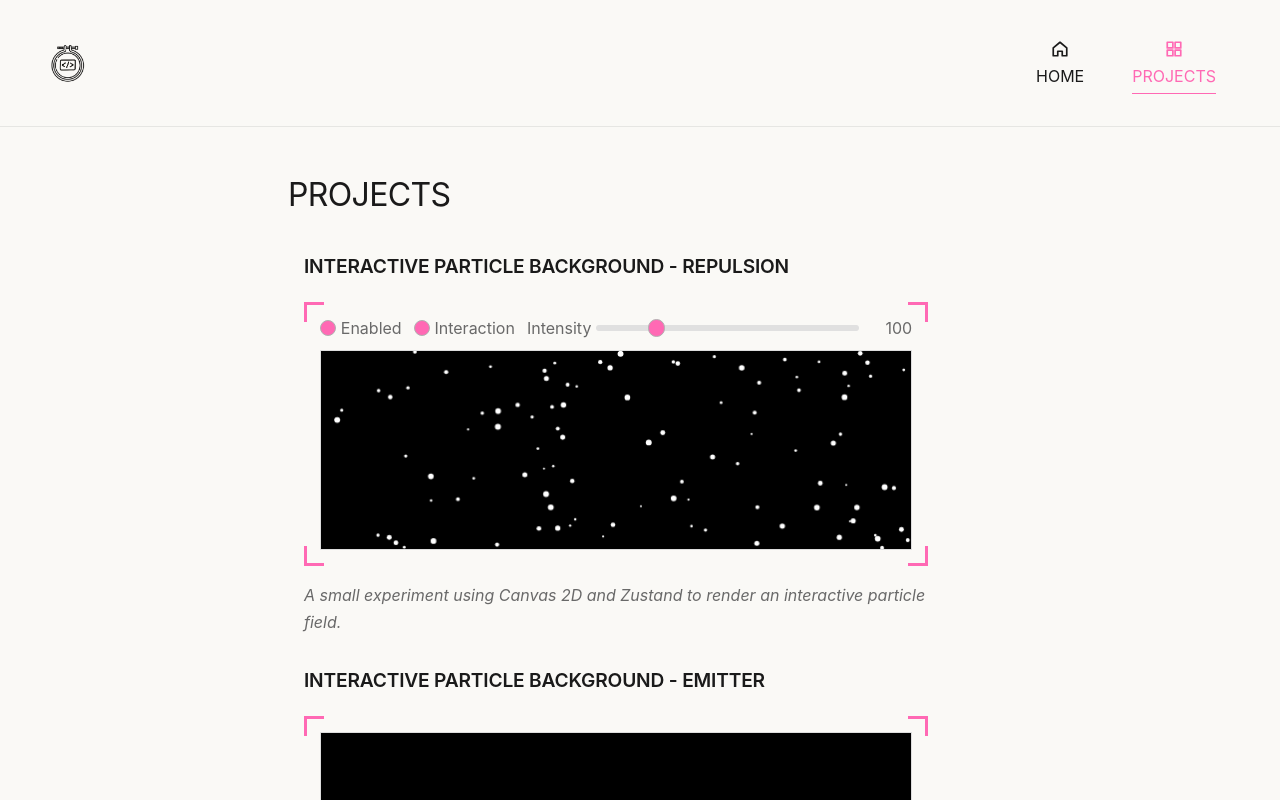
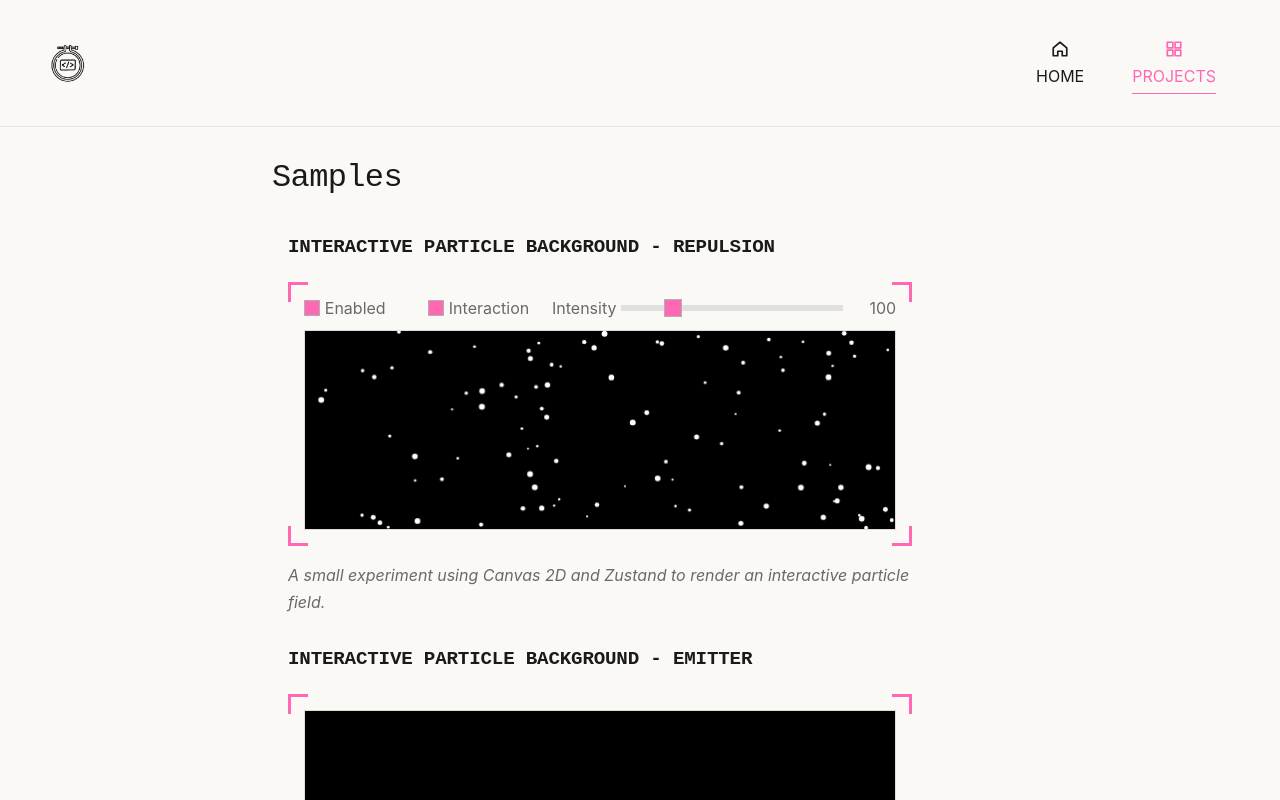
Before and after one commit to thaisfinck/my-code-sampler, a React (Vite) app: page /projects in a window 1280 px wide. Shown: the top 800 px of the page. Built offline with nearby package versions, Linux system fonts and the light colour scheme.

Commit message:
Small ui tweeks

```diff
--- a/src/pages/Home/home.css
+++ b/src/pages/Home/home.css
@@ -1,4 +1,3 @@
-/* Home Page Styles */
 main section {
   margin-bottom: 2rem;
   max-width: 65ch;
@@ -14,6 +13,7 @@ main h1 {
   margin-bottom: 1.5rem;
   color: #1a1a1a;
   letter-spacing: -0.02em;
+  font-family: 'Courier New', Courier, monospace;
 }
 
 main h2 {
@@ -22,6 +22,7 @@ main h2 {
   margin-bottom: 1.5rem;
   color: #1a1a1a;
   letter-spacing: -0.01em;
+  font-family: 'Courier New', Courier, monospace;
 }
 
 main p {
--- a/src/pages/Home/home.tsx
+++ b/src/pages/Home/home.tsx
@@ -5,7 +5,7 @@ const Home = () => {
   return (
     <>
       <section>
-        <h1>CODE SAMPLER</h1>
+        <h1>Code Sampler</h1>
 
         <p>
           Code Sampler is my personal website and learning playground. I use it
--- a/src/pages/Samples/samples.tsx
+++ b/src/pages/Samples/samples.tsx
@@ -5,7 +5,7 @@ import './samples.css';
 const Samples = () => {
   return (
     <section>
-      <h1>PROJECTS</h1>
+      <h1>Samples</h1>
       <SampleCard
         title="Interactive Particle Background - Repulsion"
         description="A small experiment using Canvas 2D and Zustand to render an interactive particle field."
--- a/src/projects/InteractiveParticleBackground/styles/interactiveParticleBackground.css
+++ b/src/projects/InteractiveParticleBackground/styles/interactiveParticleBackground.css
@@ -10,6 +10,7 @@
   gap: 0.75rem;
   align-items: center;
   font-size: 0.85rem;
+  justify-content: center;
 }
 
 .control-panel label {
@@ -18,6 +19,7 @@
   gap: 0.3rem;
   font-size: 1rem;
   color: dimgray;
+  width: 7rem;
 }
 
 .toggle-checkbox {
@@ -26,7 +28,6 @@
   height: 1rem;
   background-color: #ccc;
   border: 1px solid #b1b1b1;
-  border-radius: 50%;
   position: relative;
   cursor: pointer;
   transition: background-color 0.3s;
@@ -47,7 +48,6 @@
     flex: 1;
     appearance: none;
     background: #e0e0e0;
-    border-radius: 0.2rem;
     height: 0.4rem;
     outline: none;
 
@@ -57,7 +57,6 @@
       height: 1.1rem;
       background-color: #ff69b4;
       border: 1px solid #b1b1b1;
-      border-radius: 50%;
       cursor: pointer;
     }
   }
--- a/src/styles/App.css
+++ b/src/styles/App.css
@@ -100,7 +100,7 @@ header nav a.active {
 
 main {
   flex: 1;
-  padding: 3rem;
+  padding: 2rem;
   max-width: 800px;
   margin: 0 auto;
   width: 100%;
```
